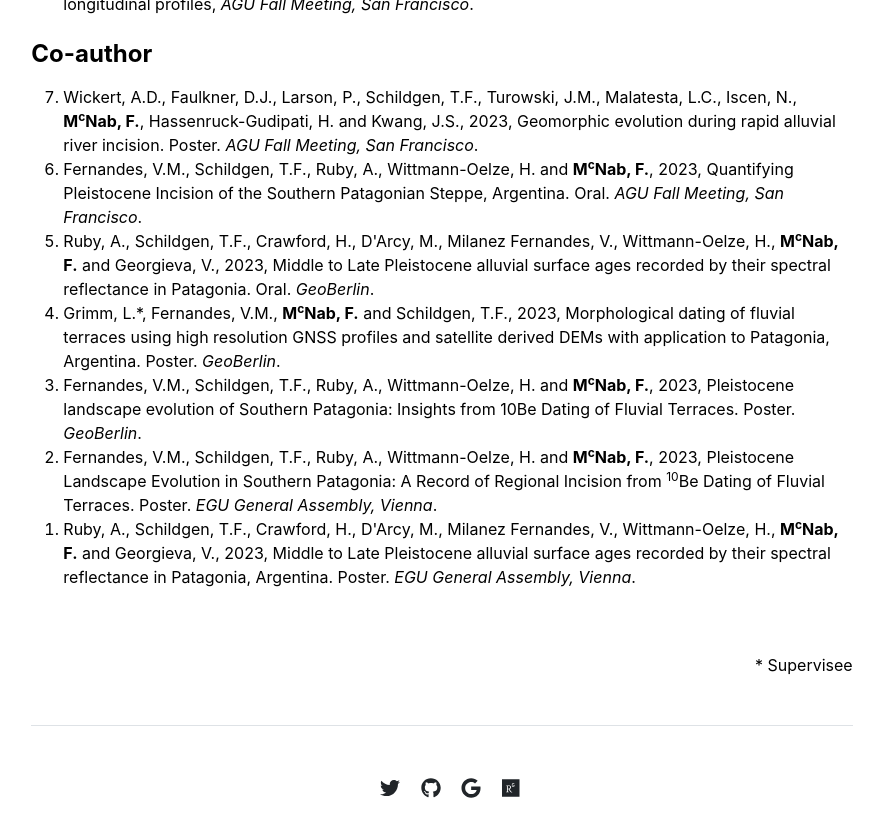
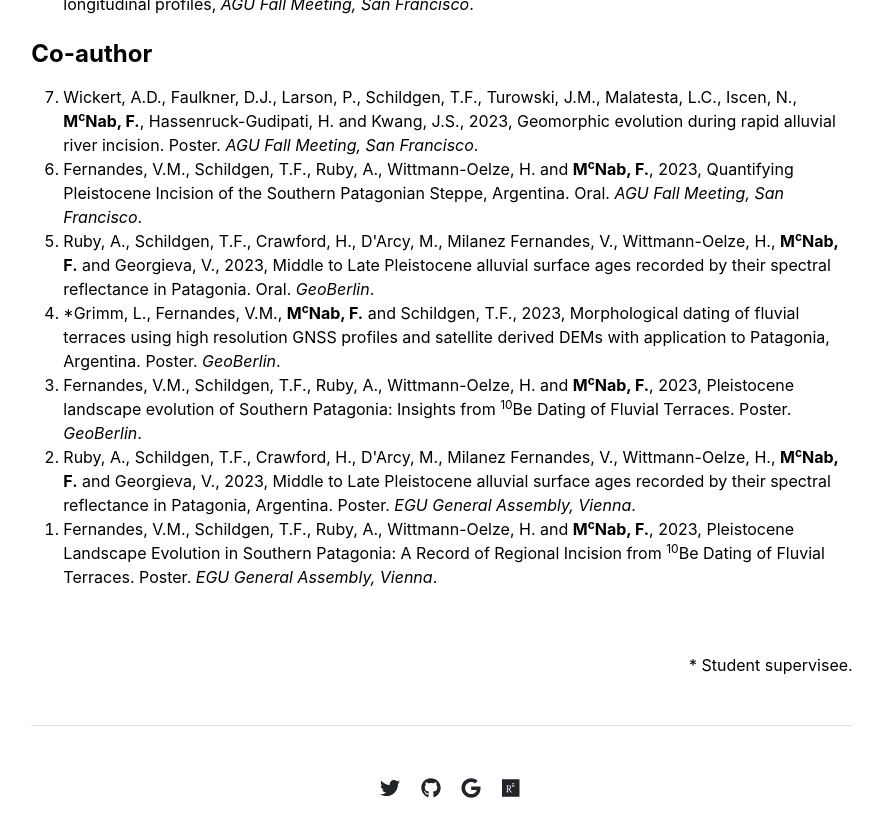
Before and after one commit to fmcnab/fmcnab.github.io, a Jekyll site: the page built from publications.md, in a window 1280 px wide and 900 px high, scrolled down 1898 px. Shown: the top 837 px of the window, without its empty margins (198-1081 px from the left). Built offline with Jekyll 4.4.1, drawn with Linux system fonts in a browser that asks for light colours.

Commit message:
Tweak publication list.

```diff
--- a/_data/publications.yml
+++ b/_data/publications.yml
@@ -40,7 +40,7 @@ conference_co-author:
 - {names: 'Wickert, A.D., Faulkner, D.J., Larson, P., Schildgen, T.F., Turowski, J.M., Malatesta, L.C., Iscen, N., <b>M<sup>c</sup>Nab, F.</b>, Hassenruck-Gudipati, H. and Kwang, J.S.', year: '2023', title: 'Geomorphic evolution during rapid alluvial river incision', type: 'Poster', meeting: 'AGU Fall Meeting, San Francisco'}
 - {names: 'Fernandes, V.M., Schildgen, T.F., Ruby, A., Wittmann-Oelze, H. and <b>M<sup>c</sup>Nab, F.</b>', year: '2023', title: 'Quantifying Pleistocene Incision of the Southern Patagonian Steppe, Argentina', type: 'Oral', meeting: 'AGU Fall Meeting, San Francisco'}
 - {names: 'Ruby, A., Schildgen, T.F., Crawford, H., D&#39;Arcy, M., Milanez Fernandes, V., Wittmann-Oelze, H., <b>M<sup>c</sup>Nab, F.</b> and Georgieva, V.', year: '2023', title: 'Middle to Late Pleistocene alluvial surface ages recorded by their spectral reflectance in Patagonia', type: 'Oral', meeting: 'GeoBerlin'}
-- {names: 'Grimm, L.&#42;, Fernandes, V.M., <b>M<sup>c</sup>Nab, F.</b> and Schildgen, T.F.', year: '2023', title: 'Morphological dating of fluvial terraces using high resolution GNSS profiles and satellite derived DEMs with application to Patagonia, Argentina', type: 'Poster', meeting: 'GeoBerlin'}
-- {names: 'Fernandes, V.M., Schildgen, T.F., Ruby, A., Wittmann-Oelze, H. and <b>M<sup>c</sup>Nab, F.</b>', year: '2023', title: 'Pleistocene landscape evolution of Southern Patagonia: Insights from 10Be Dating of Fluvial Terraces', type: 'Poster', meeting: 'GeoBerlin'}
+- {names: '&#42;Grimm, L., Fernandes, V.M., <b>M<sup>c</sup>Nab, F.</b> and Schildgen, T.F.', year: '2023', title: 'Morphological dating of fluvial terraces using high resolution GNSS profiles and satellite derived DEMs with application to Patagonia, Argentina', type: 'Poster', meeting: 'GeoBerlin'}
+- {names: 'Fernandes, V.M., Schildgen, T.F., Ruby, A., Wittmann-Oelze, H. and <b>M<sup>c</sup>Nab, F.</b>', year: '2023', title: 'Pleistocene landscape evolution of Southern Patagonia: Insights from <sup>10</sup>Be Dating of Fluvial Terraces', type: 'Poster', meeting: 'GeoBerlin'}
+- {names: 'Ruby, A., Schildgen, T.F., Crawford, H., D&#39;Arcy, M., Milanez Fernandes, V., Wittmann-Oelze, H., <b>M<sup>c</sup>Nab, F.</b> and Georgieva, V.', year: '2023', title: 'Middle to Late Pleistocene alluvial surface ages recorded by their spectral reflectance in Patagonia, Argentina', type: 'Poster', meeting: 'EGU General Assembly, Vienna', doi: '10.5194/egusphere-egu23-16214', url: 'https://doi.org/10.5194/egusphere-egu23-16214'}
 - {names: 'Fernandes, V.M., Schildgen, T.F., Ruby, A., Wittmann-Oelze, H. and <b>M<sup>c</sup>Nab, F.</b>', year: '2023', title: 'Pleistocene Landscape Evolution in Southern Patagonia: A Record of Regional Incision from <sup>10</sup>Be Dating of Fluvial Terraces', type: 'Poster', meeting: 'EGU General Assembly, Vienna', doi: '10.5194/egusphere-egu23-15938', url: 'https://doi.org/10.5194/egusphere-egu23-15938'}
-- {names: 'Ruby, A., Schildgen, T.F., Crawford, H., D&#39;Arcy, M., Milanez Fernandes, V., Wittmann-Oelze, H., <b>M<sup>c</sup>Nab, F.</b> and Georgieva, V.', year: '2023', title: 'Middle to Late Pleistocene alluvial surface ages recorded by their spectral reflectance in Patagonia, Argentina', type: 'Poster', meeting: 'EGU General Assembly, Vienna', doi: '10.5194/egusphere-egu23-16214', url: 'https://doi.org/10.5194/egusphere-egu23-16214'}
--- a/_includes/publications.html
+++ b/_includes/publications.html
@@ -45,7 +45,6 @@
       </ol>
     {% endif %}
   </div>
+</div><div align=right>
+&#42; Student supervisee.
 </div>
-<div align=right>
-&#42; Supervisee
-</div>
```
